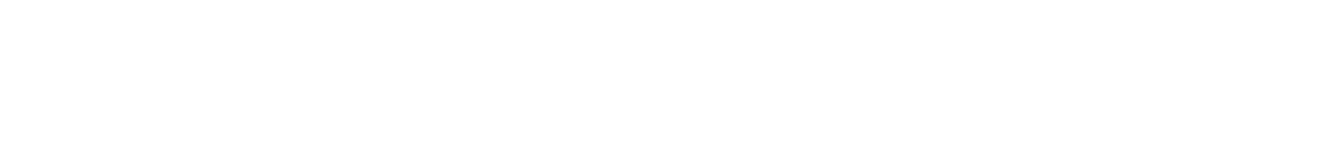
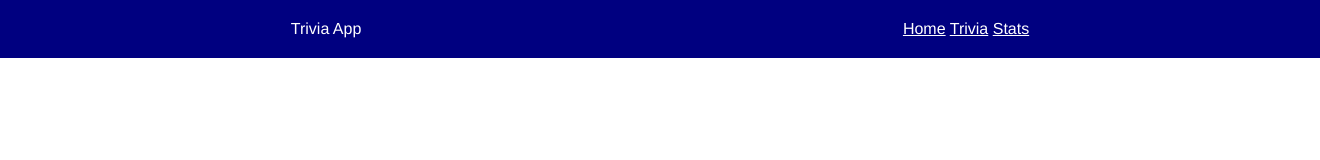
Before and after one commit to Adaminoo/TriviaApp, a plain HTML site: page stats.html in a window 1280 px wide. Shown: the whole page, 1320 px wide, since content can reach past the window. Drawn offline with Linux system fonts and the light colour scheme.

Commit message:
navbar on stats page

```diff
--- a/stats.css
+++ b/stats.css
@@ -0,0 +1,21 @@
+/* NAVBAR CSS */
+body {
+    margin: 0;
+    padding: 0;
+    font-family: helvetica;
+}
+
+.navbar {
+    display: flex;
+    flex-direction: row;
+    width: 100%;
+    padding: 20px;
+    background-color: navy;
+    color: white;
+    justify-content: space-around;
+}
+
+a {
+    color: white;
+}
+/* NAVBAR CSS */
--- a/stats.html
+++ b/stats.html
@@ -3,11 +3,22 @@
 <head>
     <meta charset="UTF-8">
     <meta name="viewport" content="width=device-width, initial-scale=1.0">
-    <title>Document</title>
+    <title>Statistics</title>
     <link href="stats.css" rel="stylesheet">
     <script src="stats.js"></script>
 </head>
 <body>
+    <div class="container">
+        <div class="navbar">
+            <span>Trivia App</span>
+            <div class="navpages">
+                <span><a href="index.html">Home</a></span>
+                <span><a href="trivia.html">Trivia</a></span>
+                <span><a href="stats.html">Stats</a></span>
+            </div>
+        </div>
 
+        <!-- yuh -->
+    </div>
 </body>
 </html>
```
